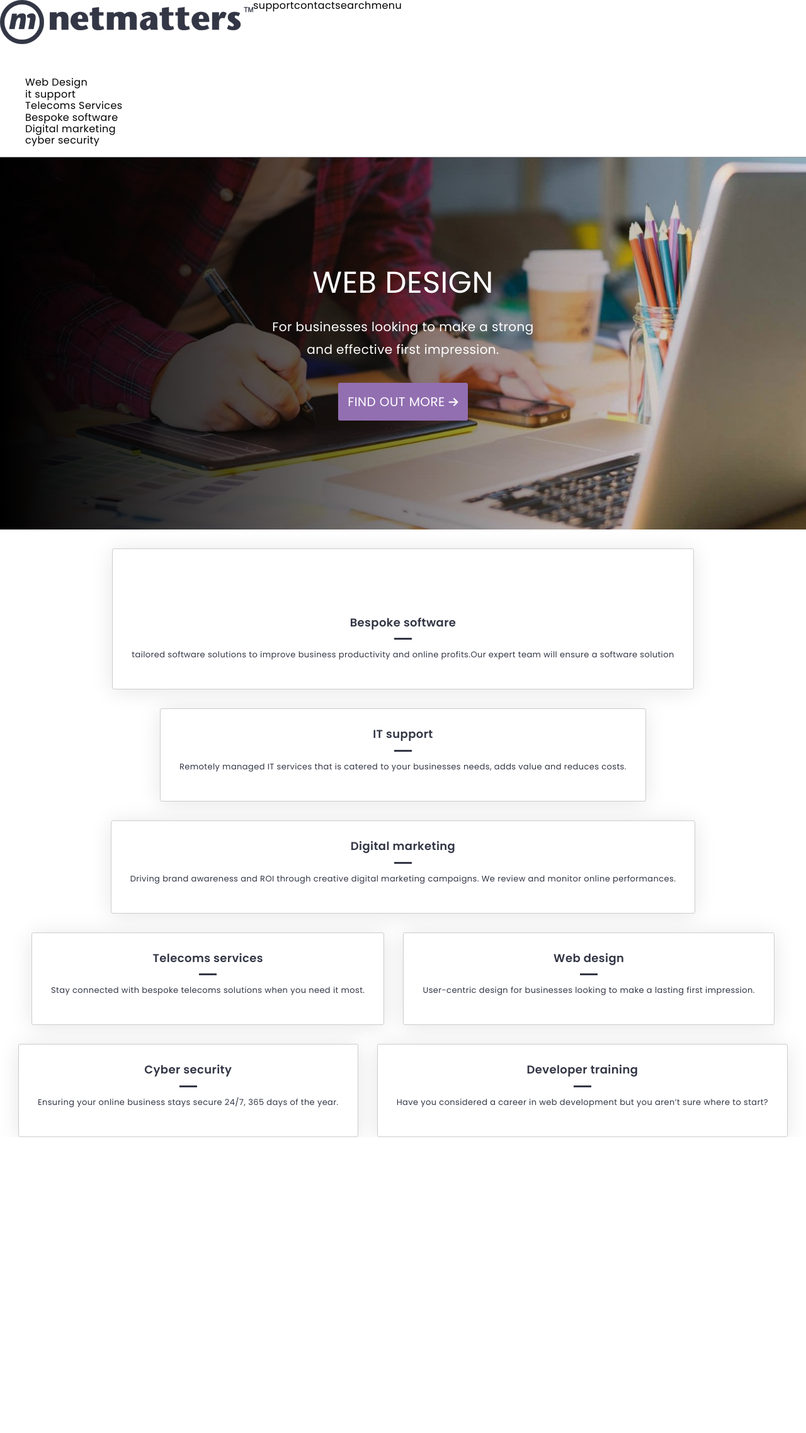
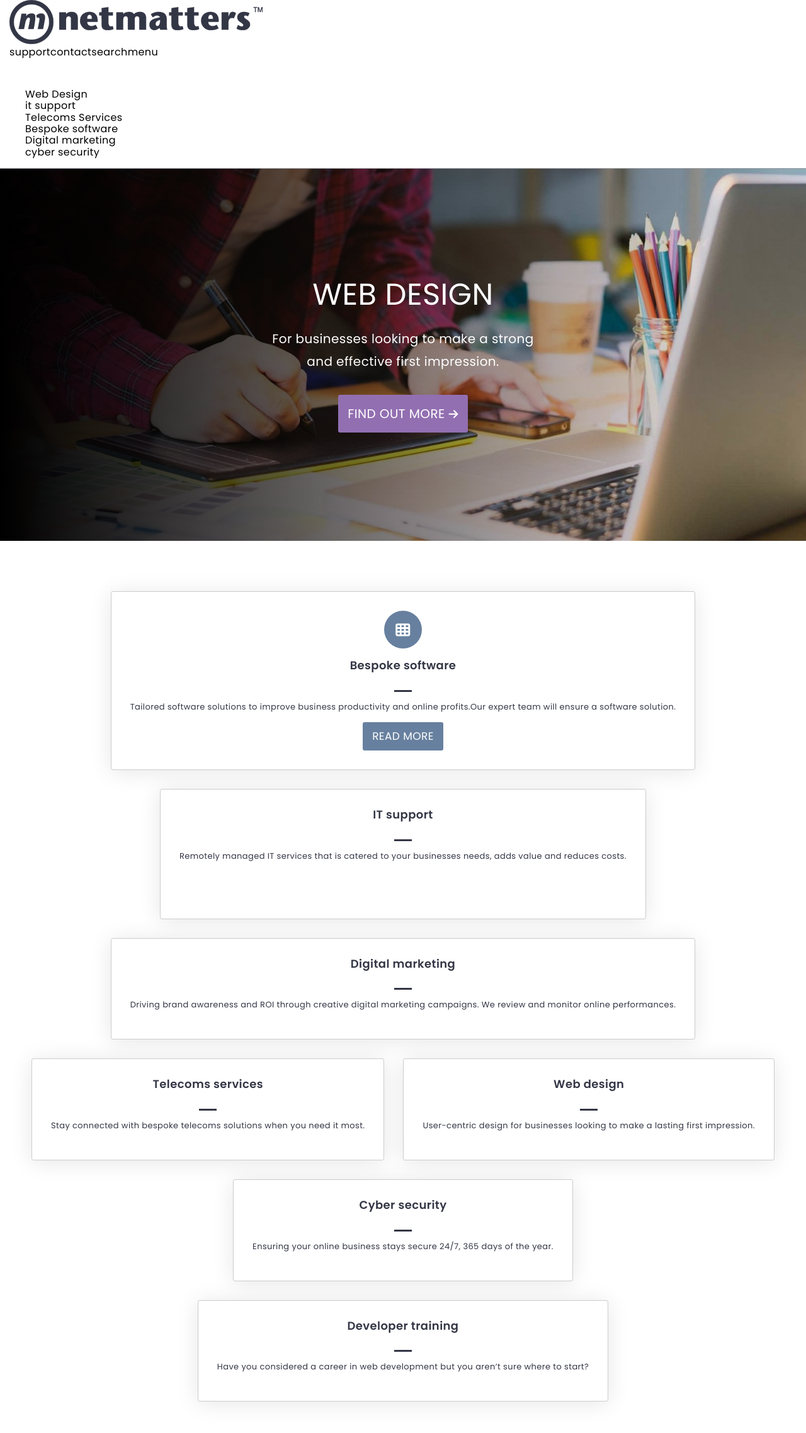
Before and after one commit to tahinia/HTML-CSS-Reflection, a PHP site: page / in a window 1280 px wide. Shown: the whole page at 63% size. Before the commit the page ends 1806 px from the top, so only its background shows below. Run offline with PHP 8.4, Linux system fonts and the light colour scheme; some libraries are stand-ins or nearby versions.

Commit message:
button and background hover added

```diff
--- a/index.html
+++ b/index.html
@@ -125,29 +125,39 @@
 
     <!-- card section -->
     <div id="middle">
+      <div class="container section">
         <div class="card-row">
           <div class="card">
             <a class="block software">
             <div class="icon">
               <div class="icon-apps">
-
+                <i class="fas fa-th"></i>
               </div>
             </div>
             <h2>Bespoke software </h2>
-          <p>tailored software solutions to improve business productivity
-              and online profits.Our expert team will ensure a software solution</p>
+            <span class="line"></span>
+            <p>Tailored software solutions to improve business productivity
+                and online profits.Our expert team will ensure a software solution.</p>
+              <span class="btn-container">
+                <span class="btn btn-software"> Read More</span>
+              </span>
               </a>
             </div>
           <div class="card">
             <a class="block it">
             <h2>IT support</h2>
+            <span class="line"></span>
             <p>
               Remotely managed IT services that is catered to your businesses needs, adds value and reduces costs.</p>
+              <span class="btn-container">
+                <span class="btn btn-it"> Read More</span>
+              </span>
             </a>
             </div>
           <div class="card">
             <a class="block digital">
             <h2>Digital marketing</h2>
+            <span class="line"></span>
             <p>
               Driving brand awareness and ROI through creative digital marketing campaigns. We review and monitor online performances.
             </p>
@@ -156,6 +166,7 @@
           <div class="card">
             <a class="block telecoms">
             <h2>Telecoms services</h2>
+            <span class="line"></span>
             <p>
               Stay connected with bespoke telecoms solutions when you need it most.
             </p>
@@ -164,6 +175,7 @@
           <div class="card">
             <a class="block web">
             <h2>Web design</h2>
+            <span class="line"></span>
             <p>
               User-centric design for businesses looking to make a lasting first impression.
             </p>
@@ -172,6 +184,7 @@
           <div class="card">
             <a class="block security">
             <h2>Cyber security</h2>
+            <span class="line"></span>
             <p>
               Ensuring your online business stays secure 24/7, 365 days of the year.
             </p>
@@ -180,10 +193,12 @@
           <div class="card">
             <a class="block web">
             <h2>Developer training</h2>
+            <span class="line"></span>
             <p>
               Have you considered a career in web development but you aren’t sure where to start?
             </p>
             </a>
+          </div>
         </div>
       </div>
     </div>
--- a/scss/_base.scss
+++ b/scss/_base.scss
@@ -11,3 +11,15 @@
     text-transform: uppercase;
     color: white;
 }
+
+.container {
+    margin-right: auto;
+    margin-left: auto;
+    padding-left: 15px;
+    padding-right: 15px;
+}
+
+.section{
+    padding-top: 50px;
+    padding-bottom: 50px;
+}
--- a/scss/_card.scss
+++ b/scss/_card.scss
@@ -7,6 +7,33 @@
     justify-content: center;
     flex-wrap: wrap;
     flex: 1;
+
+    .block.software:hover{
+        background-color: #67809f;
+
+        .icon-apps{
+            background-color: #fff;
+            color: #67809f;
+        }
+
+        .btn.btn-software{
+            border-color: #fff;
+            background-color: #fff;
+            color: #67809f
+        }
+
+    }
+
+
+    .block:hover{
+        color: #fff;
+        border-color: transparent;
+
+        .line{
+            background-color: #fff;
+        }
+    }
+
 }
 
 .card{
@@ -22,18 +49,16 @@
         position: relative;
         padding-bottom: 17px;
         margin: 0 0 11px;
-        &::after{
-            content:" ";
-            position: absolute;
-            bottom: 0;
-            left: 0;
-            right:0;
-            margin: auto;
-            width: 28px;
-            height: 3px;
-            display: block;
-            background-color: #333645;
-        }
+
+    }
+    .line {
+        width: 28px;
+        height:3px;
+        display: block;
+        background-color: #333645;
+        margin: 0 auto;
+
+
     }
     p{
         font-size: .8125rem;
@@ -42,6 +67,16 @@
         font-weight: 400;
 
     }
+    @include mq('xs'){
+        flex: 1 1 100%;
+        max-width: 100%;
+        margin-left: 15px;
+        margin-right: 15px;
+        &:last-child{
+            margin-bottom: 0px;
+        }
+    }
+
 }
 .block {
     margin-top: 30px;
@@ -52,10 +87,27 @@
     box-shadow: 0 3px 35px rgba(0,0,0,.1);
 }
 
-.icon{
+
+.icon-apps{
+    display: flex;
+    justify-content: center;
+    align-items: center;
+    font-size: 23px;
+    width: 60px;
     height: 60px;
-    width: 60px;
+    background-color: #67809f;
+    border: 0px solid transparent;
+    border-radius: 50%;
     margin: 0 auto 17px;
     color: #fff;
-    border-radius: 50%;
-  }
+
+
+}
+
+.btn.btn-software {
+    color: #fff;
+    background-color: #67809f;
+    border-color: #67809f;
+
+
+}
--- a/scss/_container.scss
+++ b/scss/_container.scss
@@ -1,3 +1,3 @@
-.container{
-    display: flex;
-}
+// .container{
+//     display: flex;
+// }
--- /dev/null
+++ b/scss/_mixins.scss
@@ -0,0 +1,26 @@
+// Media queries
+
+$breakpoints: (
+'xs': 767px,
+'sm': 768px,
+'md': 992px,
+'lg': 1260px
+);
+
+@mixin mq($break){
+    $value: map-get($breakpoints, $break);
+    $sm: map-get($breakpoints, 'sm');
+    @if $value == null{
+        @warn "`#{break}` is not a valid breakpoint name"
+    }
+    @else if $value <$sm {
+        @media (max-width: $value){
+            @content;
+        }
+    }
+    @else {
+        @media (min-width: $value){
+            @content;
+        }
+    }
+}
--- a/scss/style.css
+++ b/scss/style.css
@@ -18,6 +18,18 @@
 h1 {
   text-transform: uppercase;
   color: white;
+}
+
+.container {
+  margin-right: auto;
+  margin-left: auto;
+  padding-left: 15px;
+  padding-right: 15px;
+}
+
+.section {
+  padding-top: 50px;
+  padding-bottom: 50px;
 }
 
 .main-navigation, .inner-nav li {
@@ -118,12 +130,6 @@
   cursor: pointer;
 }
 
-.container {
-  display: -webkit-box;
-  display: -ms-flexbox;
-  display: flex;
-}
-
 #middle {
   position: absolute;
 }
@@ -158,17 +188,12 @@
   margin: 0 0 11px;
 }
 
-.card h2::after {
-  content: " ";
-  position: absolute;
-  bottom: 0;
-  left: 0;
-  right: 0;
-  margin: auto;
+.card .line {
   width: 28px;
   height: 3px;
   display: block;
   background-color: #333645;
+  margin: 0 auto;
 }
 
 .card p {
@@ -188,11 +227,29 @@
           box-shadow: 0 3px 35px rgba(0, 0, 0, 0.1);
 }
 
-.icon {
+.icon-apps {
+  display: -webkit-box;
+  display: -ms-flexbox;
+  display: flex;
+  -webkit-box-pack: center;
+      -ms-flex-pack: center;
+          justify-content: center;
+  -webkit-box-align: center;
+      -ms-flex-align: center;
+          align-items: center;
+  font-size: 23px;
+  width: 60px;
   height: 60px;
-  width: 60px;
+  background-color: #67809f;
+  border: 0px solid transparent;
+  border-radius: 50%;
   margin: 0 auto 17px;
   color: #fff;
-  border-radius: 50%;
+}
+
+.btn.btn-software {
+  color: #fff;
+  background-color: #67809f;
+  border-color: #67809f;
 }
 /*# sourceMappingURL=style.css.map */
--- a/scss/style.scss
+++ b/scss/style.scss
@@ -1,10 +1,13 @@
 //Partial Imports
 
 @import './header';
+@import './container';
 
 
 //Utilities
 @import './variables';
+
+@import "mixins";
 
 //Base styles
 @import './base';
@@ -16,6 +19,5 @@
 
 @import './hero';
 
-@import './container';
-
+//Card
 @import './card';
```
Also changed, not shown: other parts of scss/style.css (+38 -0 lines), 1 other file. Lines whose indentation alone changed are shown as unchanged.
